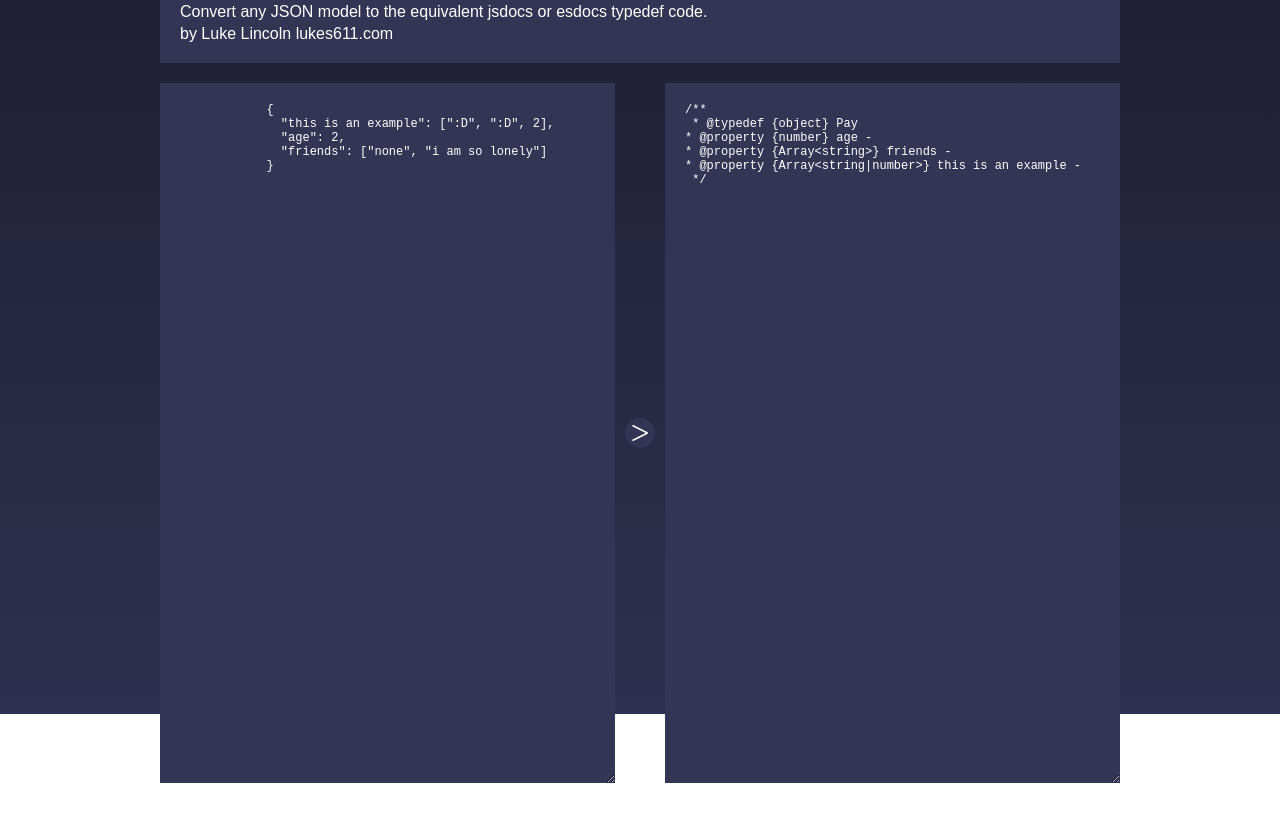
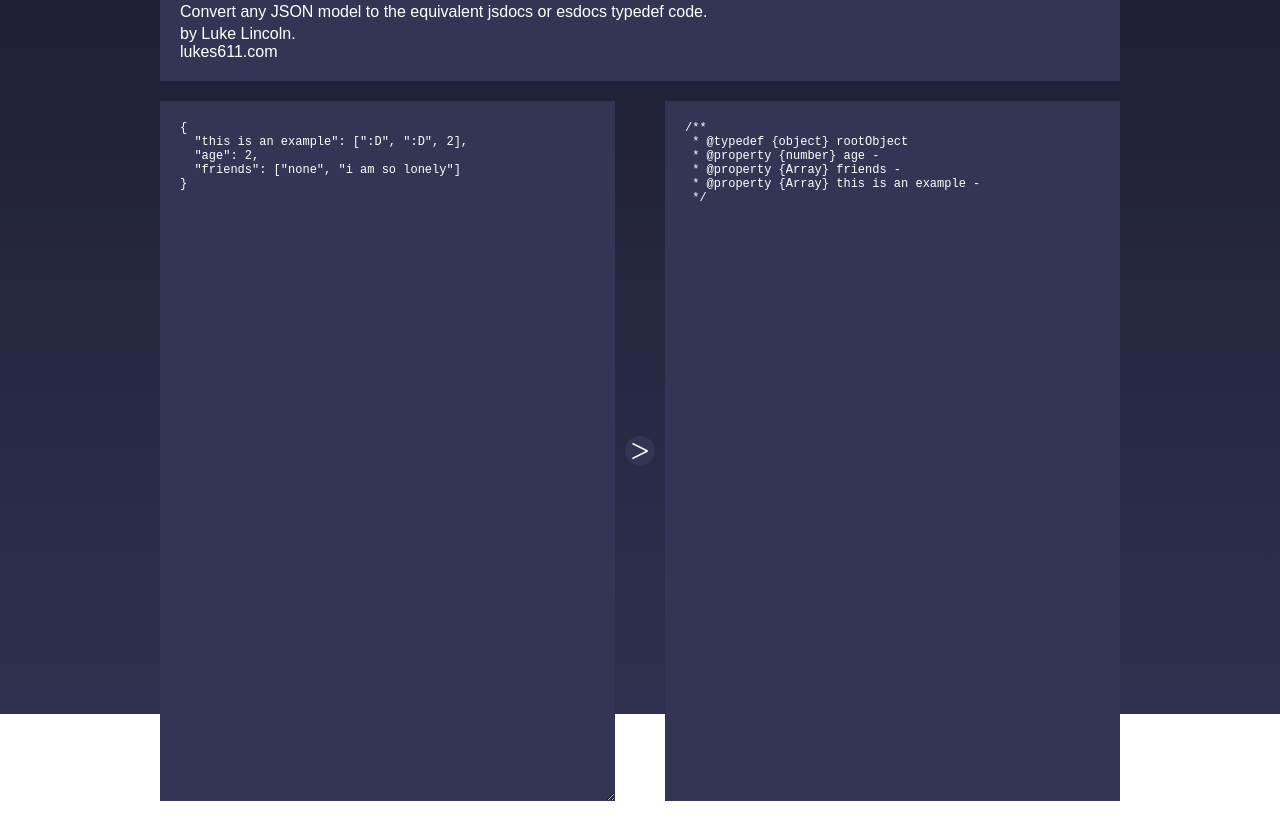
Before and after one commit to lukes611/json2docs, a website: page index.html in a window 1280 px wide. Shown: the part 86-907 px from the top of the page. Drawn offline with Linux system fonts and the light colour scheme; a web font is replaced by a local one.

Commit message:
some minor fixups

```diff
--- a/index.css
+++ b/index.css
@@ -71,7 +71,7 @@ a, a:visited{
     text-decoration: none;
 }
 
-#primary textarea{
+#primary textarea, pre{
     background-color: rgb(52,53,84);
     color: white;
     height: 100%;
@@ -94,7 +94,7 @@ a, a:visited{
         flex-direction: column;
         height: auto;
     }
-    #primary textarea{
+    #primary textarea, pre{
         width: 100%;
         height: 60vh;
     }
--- a/index.html
+++ b/index.html
@@ -10,15 +10,15 @@
         <div id="title">
           <div>JSON-2-DOCS</div>
           <div>Convert any JSON model to the equivalent jsdocs or esdocs typedef code. </div>
-          <div>by Luke Lincoln <a href="http://www.lukes611.com">lukes611.com</a></div>
+          <div>by Luke Lincoln.<br/><a href="http://www.lukes611.com">lukes611.com</a></div>
         </div>
         <div id="primary">
         <textarea id="input">
-            {
-              "this is an example": [":D", ":D", 2],
-              "age": 2,
-              "friends": ["none", "i am so lonely"]
-            }
+{
+  "this is an example": [":D", ":D", 2],
+  "age": 2,
+  "friends": ["none", "i am so lonely"]
+}
         </textarea>
         <svg id="desktop-convert-button" onclick="convert()" viewBox="-50 -50 200 200">
           <circle cx="50" cy="50" r="100" style="fill:rgb(52,53,84)" />
@@ -30,10 +30,9 @@
             <line style="stroke-width:10;stroke:white" x1="0" y1="0" x2="50" y2="100" />
             <line style="stroke-width:10;stroke:white" x1="100" y1="0" x2="50" y2="100" />
           </svg>
-        <textarea id="output"></textarea>
+        <pre id="output"></pre>
 
         <script src="index.js">
-
         </script>
         <script>
           window.onload = function(){ convert();}
--- a/index.js
+++ b/index.js
@@ -73,8 +73,8 @@ let reductionToString = (object, level = 0) => {
     switch(type){
         case 'object':
             let ret = '/**\n';
-            ret += ` * @typedef {${object.realType}} ${object.name}\n`;
-            ret += object.examples.map(x => `* @property {${x.type}} ${x.name} -`).join('\n');
+            ret += ` * @typedef {${object.name == 'rootObject' ? object.realType : object.type}} ${object.name}\n`;
+            ret += object.examples.map(x => ` * @property {${x.type}} ${x.name} -`).join('\n');
             return ret + '\n */';
         default: return '';
     }
@@ -83,11 +83,11 @@ let reductionToString = (object, level = 0) => {
 
 
 const convert = () => {
-    let input = document.getElementById('input').innerHTML;
+    let input = document.getElementById('input').value;
     let inputObject = JSON.parse(input);
     let history = [];
-    let toS = reduce(inputObject, 'Pay', history);
-    console.log(history);
+    let toS = reduce(inputObject, 'rootObject', history);
+    //console.log(history);
     //console.log(toS);
     history = history.map(h => reductionToString(h));
     //history.forEach(h => console.log(h));
```
